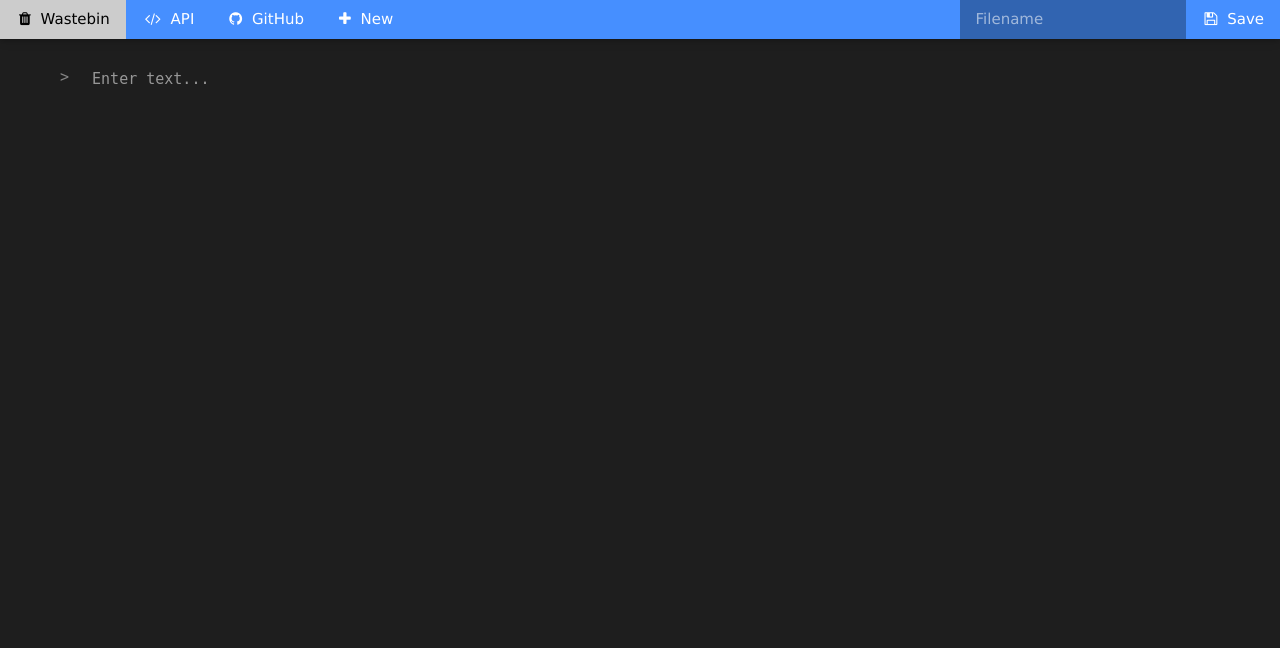
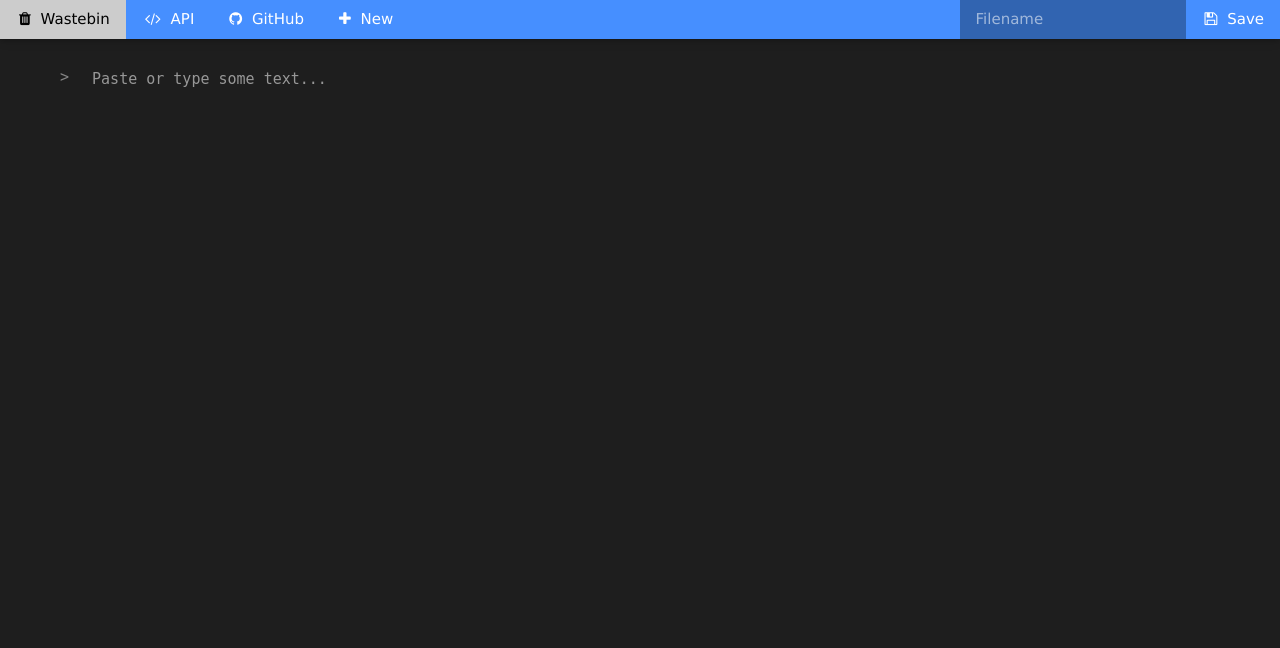
Before and after one commit to lemonyte/wastebin, a FastAPI app: page / in a window 1280 px wide. Shown: the top 648 px of the page. Run offline with FastAPI, Linux system fonts and the light colour scheme.

Commit message:
Add meta description tag, update placeholder text

```diff
--- a/templates/base.html
+++ b/templates/base.html
@@ -4,6 +4,7 @@
 <head>
   {% block head %}
   <title>{% block title %}Wastebin{% endblock %}</title>
+  <meta name="description" content="Simple pastebin service on Deta." />
   <meta charset="utf-8" />
   <meta name="viewport" content="width=device-width, initial-scale=1.0" />
   <link rel="shortcut icon" href="/static/favicon.ico" />
--- a/templates/new.html
+++ b/templates/new.html
@@ -21,7 +21,7 @@
           <pre><span class="normal">&nbsp;></span></pre>
         </td>
         <td width="100%" style="vertical-align: top;">
-          <pre><textarea id="doc-content" placeholder="Enter text..." spellcheck="false" oninput="this.style.height = this.scrollHeight + 'px';" autofocus></textarea></pre>
+          <pre><textarea id="doc-content" placeholder="Paste or type some text..." spellcheck="false" oninput="this.style.height = this.scrollHeight + 'px';" autofocus></textarea></pre>
         </td>
       </tr>
     </tbody>
```
